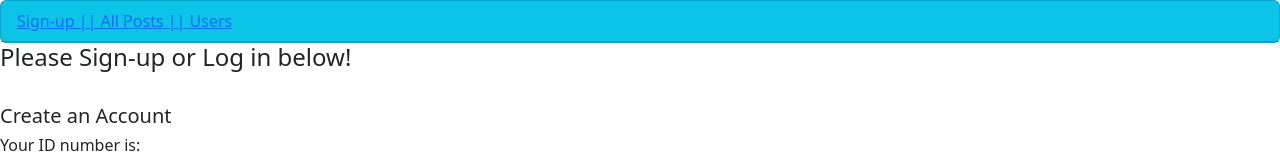
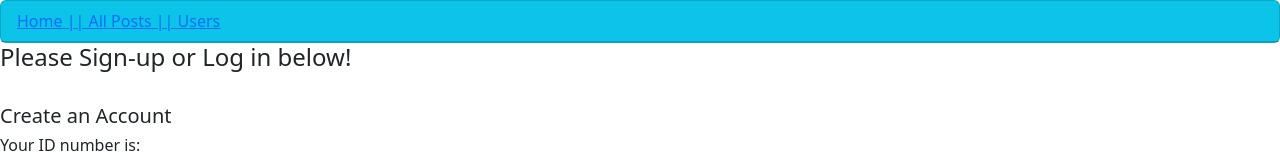
Before and after one commit to mapjohns/catching-up, a React (Create React App) app: page / in a window 1280 px wide. Shown: the top 160 px of the page. Built offline with nearby package versions, Linux system fonts and the light colour scheme; no server answers.

Commit message:
Changed to Home

```diff
--- a/src/components/NavBar.js
+++ b/src/components/NavBar.js
@@ -14,7 +14,7 @@ class NavBar extends Component {
                   >
                 <Card.Header>
                 <NavLink to="/" exact>
-                    Sign-up |
+                    Home |
                 </NavLink>
 
                 <NavLink to="/posts" exact>
```
